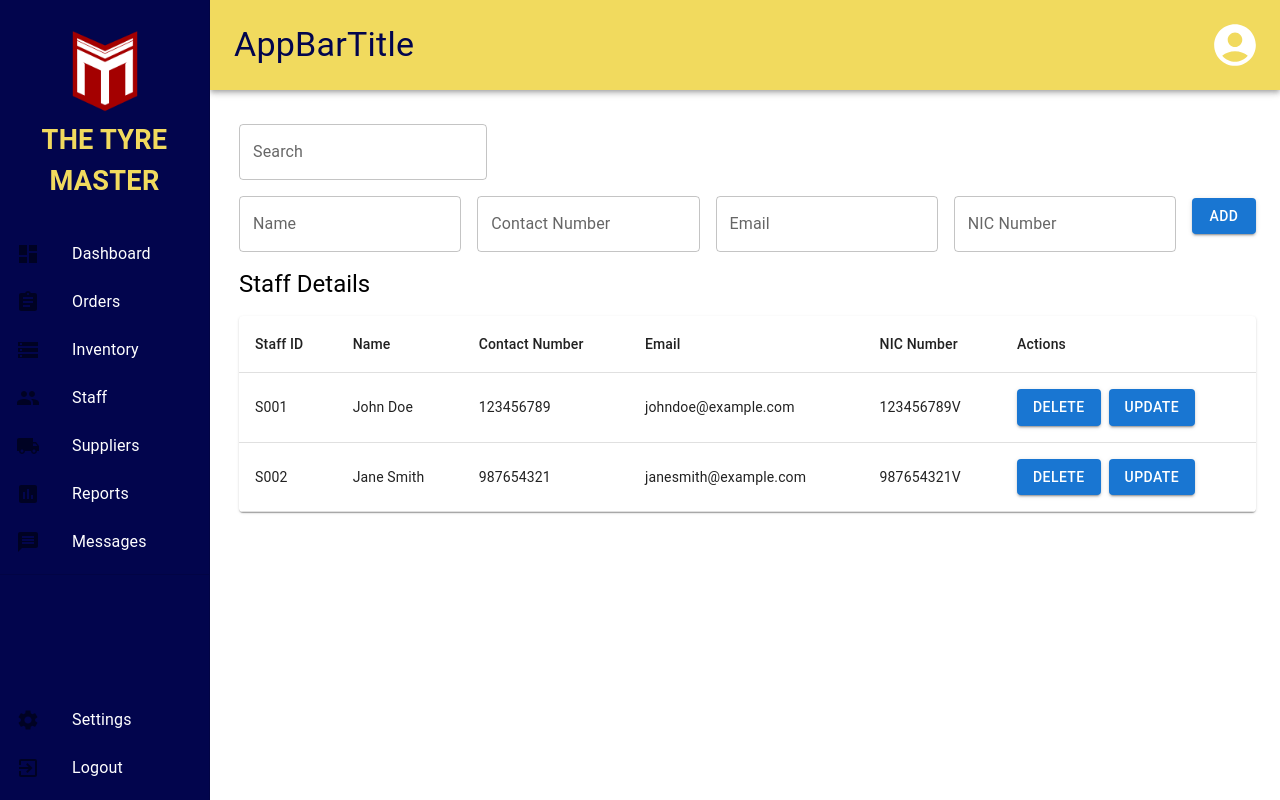
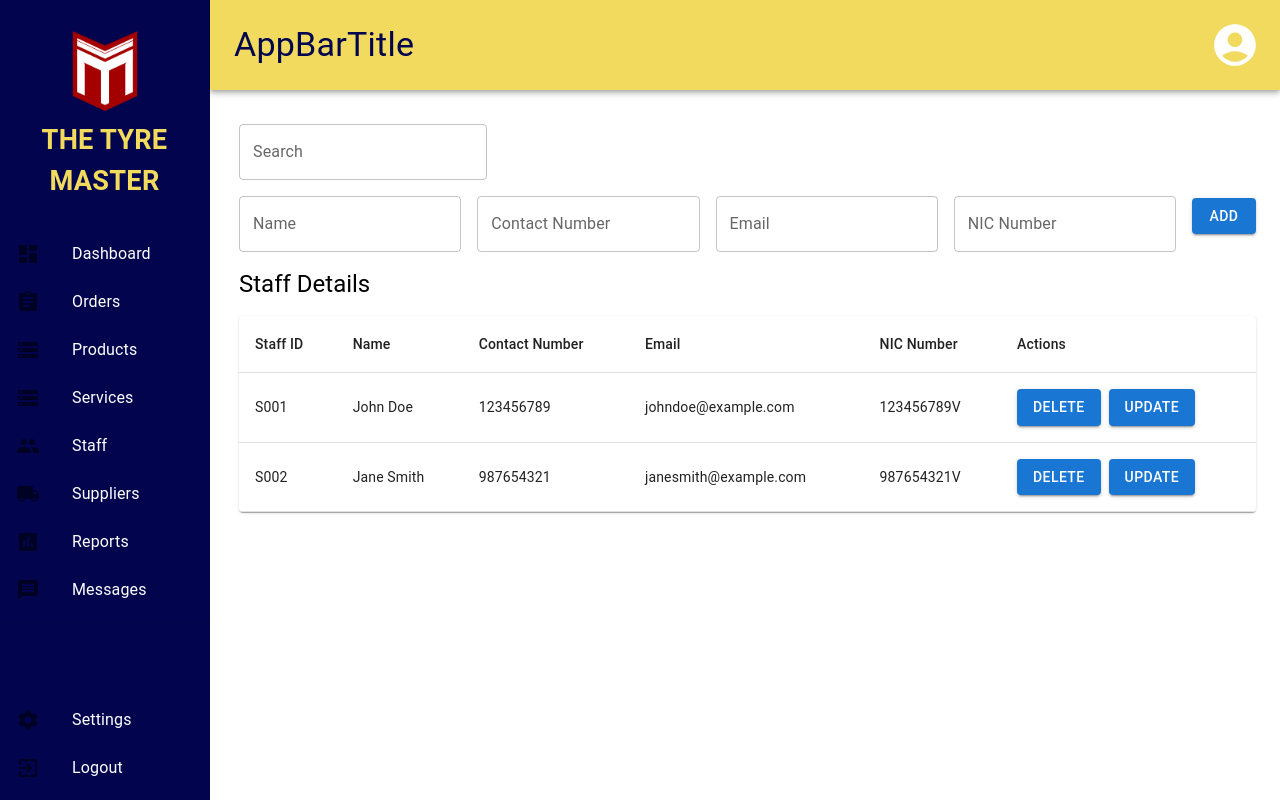
Before and after one commit to charuniweerakoon/SDP, a React (Create React App) app in the folder client/: page /staff in a window 1280 px wide. Built offline with nearby package versions, Linux system fonts and the light colour scheme.

Commit message:
sidebar updated

```diff
--- a/client/src/pages/Shop/Sidebar.jsx
+++ b/client/src/pages/Shop/Sidebar.jsx
@@ -69,7 +69,11 @@ const SidebarNavigation = () => {
         </ListItem>
         <ListItem button>
           <ListItemIcon><StorageIcon /></ListItemIcon>
-          <ListItemText primary="Inventory" />
+          <ListItemText primary="Products" />
+        </ListItem>
+        <ListItem button>
+          <ListItemIcon><StorageIcon /></ListItemIcon>
+          <ListItemText primary="Services" />
         </ListItem>
         <ListItem button>
           <ListItemIcon><PeopleIcon /></ListItemIcon>
```
